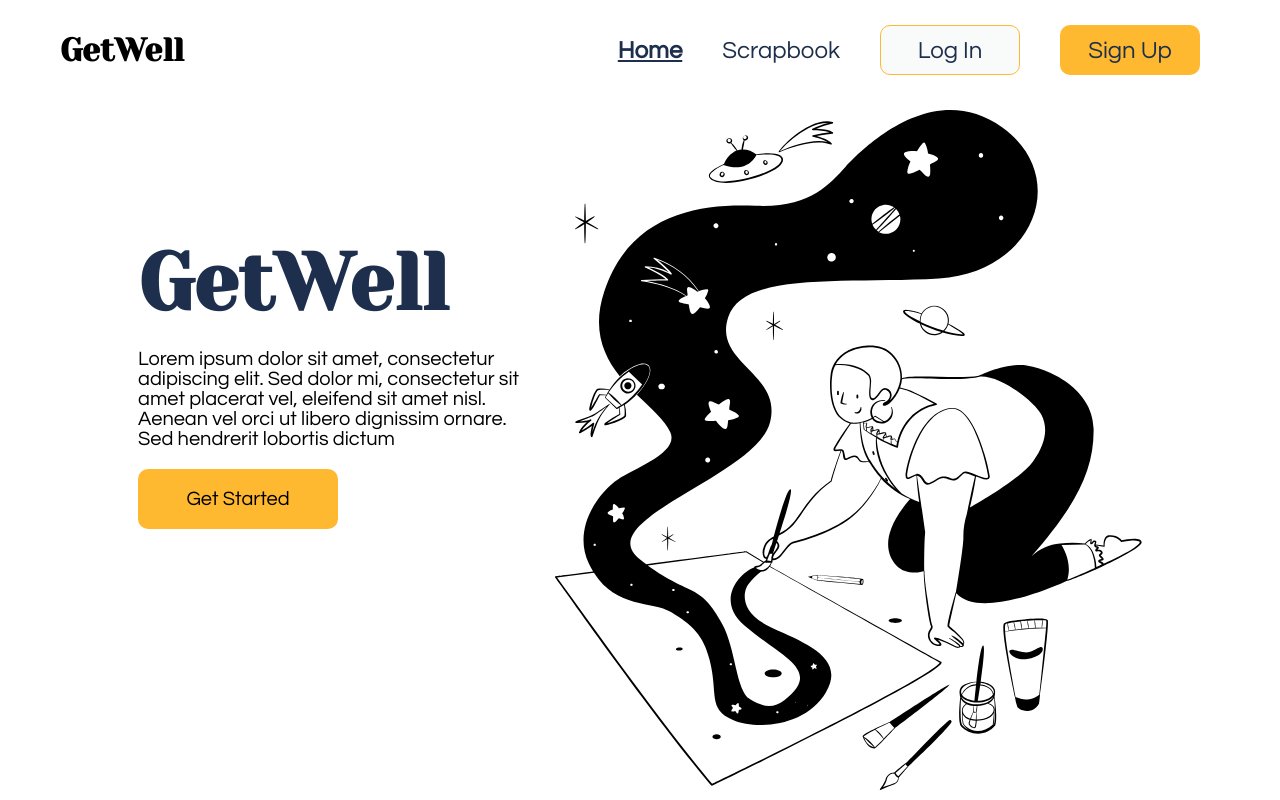
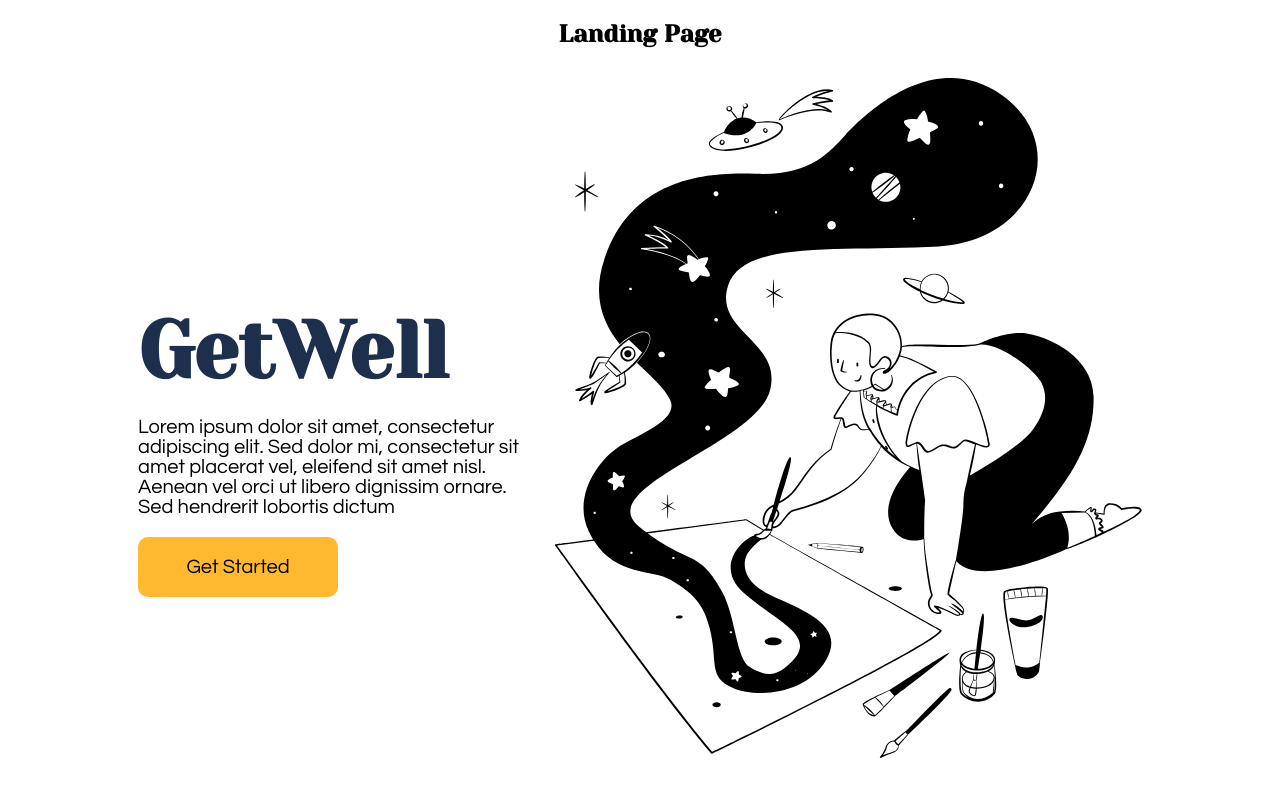
Before and after one commit to info442-spr22/g-team, a React (Create React App) app: page / in a window 1280 px wide. Shown: the top 800 px of the page. Built offline with nearby package versions, Linux system fonts and the light colour scheme.

Commit message:
Revert "Sf 18"

```diff
--- a/src/App.css
+++ b/src/App.css
@@ -1,3 +1,38 @@
 .App {
   text-align: center;
 }
+
+.App-logo {
+  height: 40vmin;
+  pointer-events: none;
+}
+
+@media (prefers-reduced-motion: no-preference) {
+  .App-logo {
+    animation: App-logo-spin infinite 20s linear;
+  }
+}
+
+.App-header {
+  background-color: #282c34;
+  min-height: 100vh;
+  display: flex;
+  flex-direction: column;
+  align-items: center;
+  justify-content: center;
+  font-size: calc(10px + 2vmin);
+  color: white;
+}
+
+.App-link {
+  color: #61dafb;
+}
+
+@keyframes App-logo-spin {
+  from {
+    transform: rotate(0deg);
+  }
+  to {
+    transform: rotate(360deg);
+  }
+}
--- a/src/component/page-element/NavBar/NavBar.jsx
+++ /dev/null
@@ -1,50 +0,0 @@
-import React from 'react'
-import styles from "./NavBar.module.css"
-import * as urls from '../../../resources/constants/url-endpoints'
-import {Link, NavLink} from 'react-router-dom'
-
-/*
-Props {
-  authenticated: boolean
-}
-*/
-
-// export default function NavBar(props) {
-export default function NavBar({ authenticated }) {
-  let links = [
-    {to: urls.LANDING, text: 'Home'},
-    {to: urls.SCRAPBOOK, text: 'Scrapbook'},
-  ]
-  if (authenticated) {
-    links.push({ to: urls.PROFILE, text: 'Profile' })
-  }
-
-  const activeClass = styles.link + ' ' + styles.active
-
-  let linkElements = links.map((link) =>
-    <NavLink
-      to={'/' + link.to}
-      className={({ isActive }) => isActive ? activeClass : styles.link}
-      key={link.id}
-    >
-      {link.text}
-    </NavLink>
-  )
-
-  return (
-    <div className={styles.bar}>
-      <h1 className={styles.title}>GetWell</h1>
-      {linkElements}
-      {!authenticated &&
-        <>
-          <button className={styles.button + ' ' + styles.variant}>
-            <Link to={'/' + urls.AUTH}>Log In</Link>
-          </button>
-          <button className={styles.button}>
-            <Link to={'/' + urls.AUTH}>Sign Up</Link>
-          </button>
-        </>
-      }
-    </div>
-  )
-}
--- a/src/component/page-element/NavBar/NavBar.module.css
+++ /dev/null
@@ -1,52 +0,0 @@
-.bar {
-  box-sizing: border-box;
-  position: fixed;
-  width: 100%;
-  height: var(--nav-bar-height);
-
-  display: flex;
-  align-items: center;
-  justify-content: flex-end;
-
-  padding: 0 60px;
-}
-
-.title {
-  display: block;
-  margin-right: auto;
-}
-
-.link {
-  font-size: 1.5rem;
-  margin: 0 20px;
-  text-decoration: none;
-  color: var(--link-text-color);
-}
-
-.link.active {
-  text-decoration: underline;
-  font-weight: 600;
-}
-
-.button {
-  font-size: 1.5rem;
-  border-radius: 10px;
-  width: 140px;
-  height: 50px;
-  margin: 0 20px;
-  background-color: var(--button-color);
-  border: none;
-}
-
-.button * {
-  text-decoration: none;
-  color: var(--button-text-color)
-}
-
-.button.variant {
-  border: 1px solid var(--button-variant-border-color);
-  background-color: var(--button-variant-color);
-}
-.button.variant * {
-  color: var(--button-variant-text-color)
-}
--- a/src/index.js
+++ b/src/index.js
@@ -3,7 +3,6 @@ import ReactDOM from 'react-dom/client';
 import './index.css';
 import './theme/colors.css'
 import './theme/fonts.css'
-import './theme/sizes.css'
 import App from './App';
 import reportWebVitals from './reportWebVitals';
 
--- a/src/page/Landing/Landing.jsx
+++ b/src/page/Landing/Landing.jsx
@@ -5,12 +5,11 @@ import palette from '../../resources/images/palette.svg';
 import lightbulb from '../../resources/images/lightbulb.svg';
 import pencil from '../../resources/images/pencil.svg';
 import temp_team_pic from '../../resources/images/temp_team_pic.svg';
-import NavBar from '../../component/page-element/NavBar/NavBar'
 
 function Landing() {
   return(
     <div>
-      <NavBar authenticated={false} />
+      <h2>Landing Page</h2>
       <section className={styles.intro}>
         <div className={styles.intro_txt}>
           <h1>GetWell</h1>
--- a/src/page/Landing/Landing.module.css
+++ b/src/page/Landing/Landing.module.css
@@ -14,7 +14,7 @@
 }
 
 .intro_txt h1 {
-  color: var(--heading-color);
+  color: var(--color-head);
   font-size: 80px;
   margin-bottom: 0px;
 }
@@ -45,10 +45,6 @@
 .intro_txt, .intro_pic {
   flex: 1;
   margin: 10px;
-}
-
-.intro_pic {
-  margin-top: calc(10px + var(--nav-bar-height));
 }
 
 .intro_txt, .intro_pic, .intro_pic img {
@@ -137,7 +133,7 @@
   margin: auto;
 }
 
-.insp, .insp span {
+.isnp, .insp span {
   display: flex;
   justify-content: center;
 }
--- a/src/resources/constants/url-endpoints.js
+++ b/src/resources/constants/url-endpoints.js
@@ -1,4 +1,2 @@
 export const LANDING = ''
 export const SCRAPBOOK = 'scrapbook'
-export const PROFILE = 'profile'
-export const AUTH = 'authenticate'
--- a/src/theme/colors.css
+++ b/src/theme/colors.css
@@ -10,13 +10,11 @@
   --landing-section-two-color: var(--color-one);
 
   --landing-section-three-color: var(--color-four);
+
   --button-color: var(--color-one);
-  --button-text-color: var(--color-three);
 
-  --button-variant-color: var(--page-background);
-  --button-variant-border-color: var(--color-one);
-  --button-variant-text-color: var(--color-three);
+  --button-color-variant: var(--page-background);
 
-  --heading-color: var(--color-three);
-  --link-text-color: var(--color-three);
+  --color-head: var(--color-three);
+  --nav-text: var(--color-three);
 }
--- a/src/theme/sizes.css
+++ /dev/null
@@ -1,3 +0,0 @@
-:root {
-  --nav-bar-height: 100px;
-}
```
